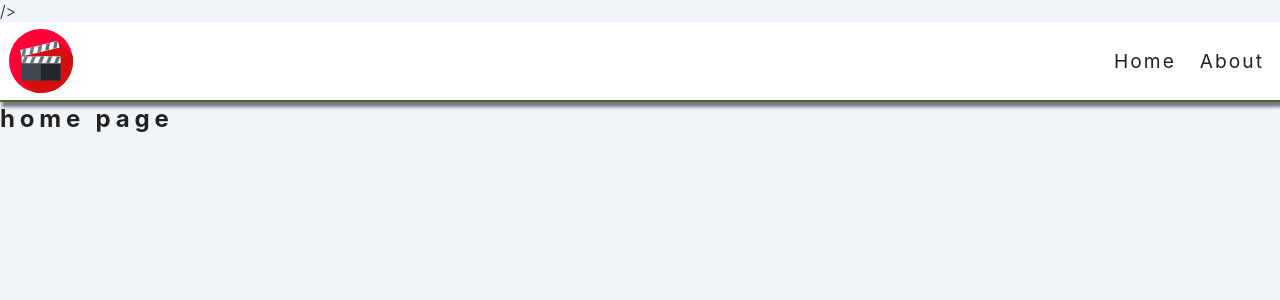
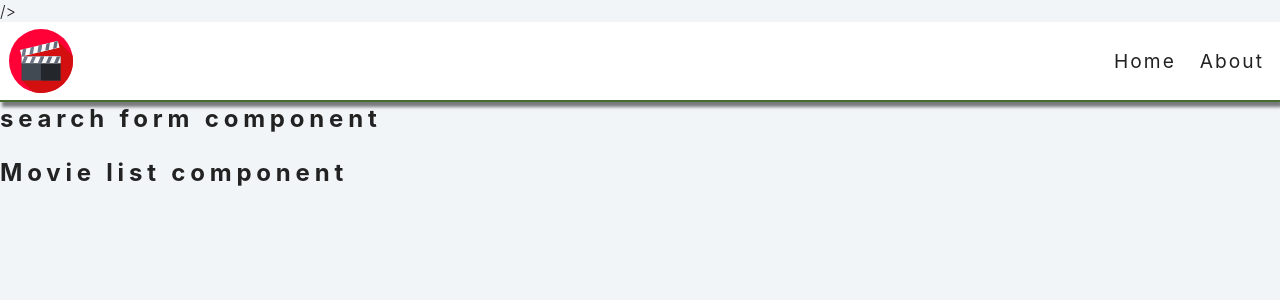
Before and after one commit to Jrbiltmore/movies-db, a React (Create React App) app: page / in a window 1280 px wide. Shown: the top 300 px of the page. Built offline with nearby package versions, Linux system fonts and the light colour scheme.

Commit message:
Home page

```diff
--- a/src/pages/Home.js
+++ b/src/pages/Home.js
@@ -4,9 +4,10 @@ import SearchForm from "../components/SearchForm";
 
 const Home = () => {
   return (
-    <div>
-      <h2>home page</h2>
-    </div>
+    <main>
+      <SearchForm></SearchForm>
+      <MovieList></MovieList>
+    </main>
   );
 };
 
```
